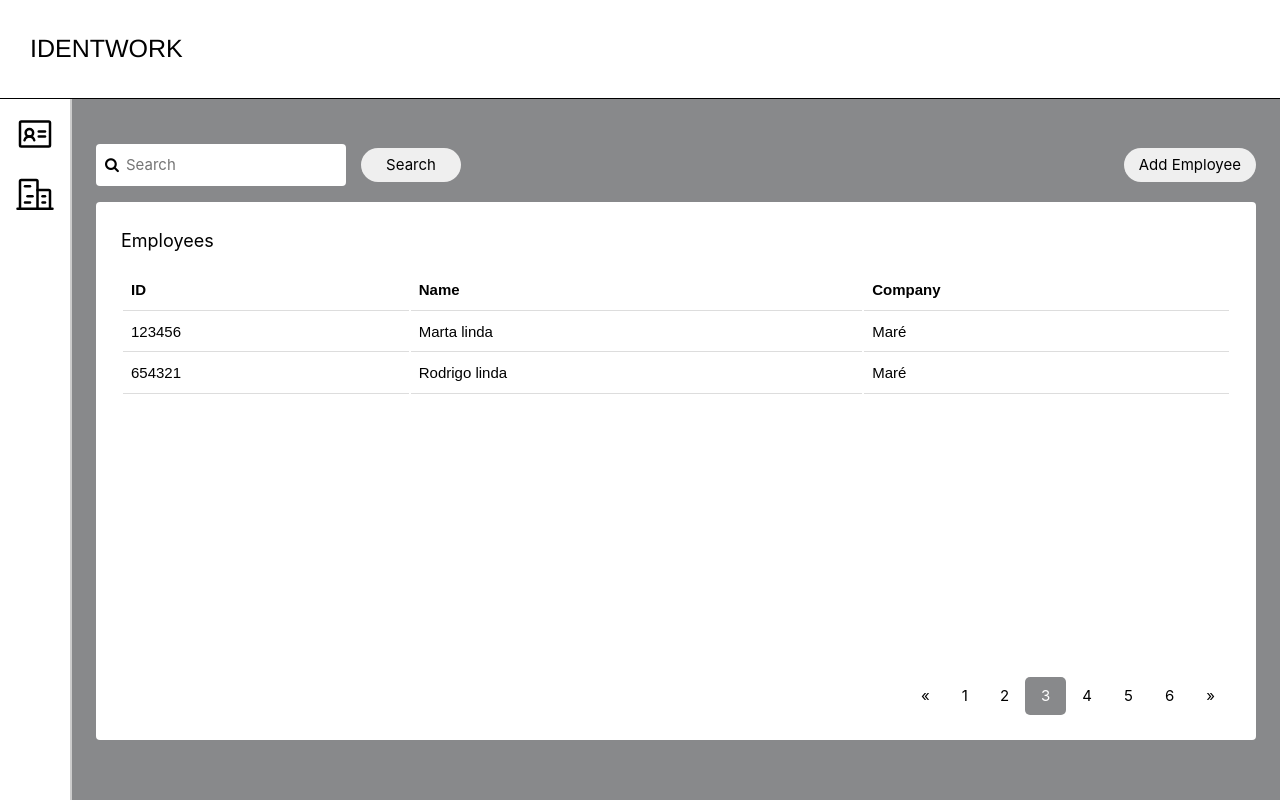
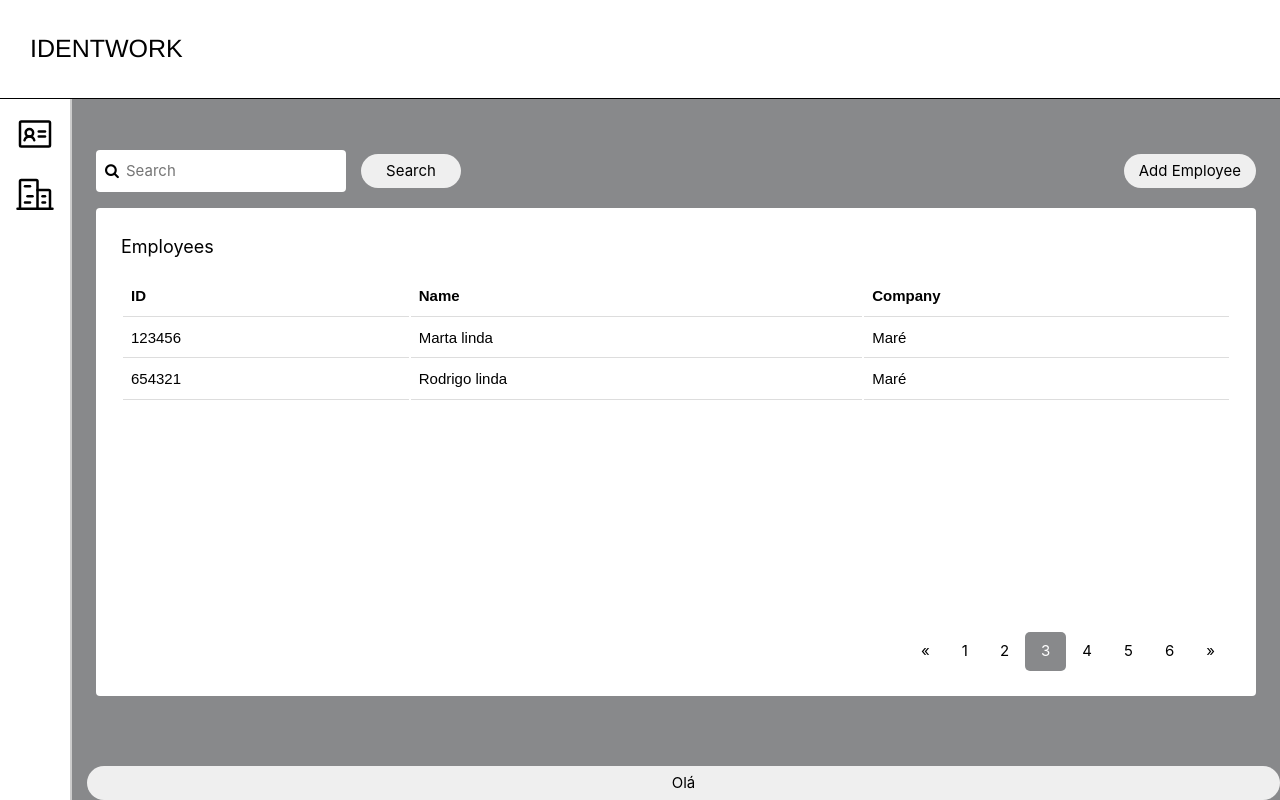
Before and after one commit to rodrigofmeneses/identwork-frontend, a React (Create React App) app: page /employees in a window 1280 px wide. Built offline with nearby package versions, Linux system fonts and the light colour scheme.

Commit message:
fix: :zap: Add my Button component

```diff
--- /dev/null
+++ b/src/components/Button/Button.module.scss
@@ -0,0 +1,11 @@
+.myButton {
+  margin-top: 10px;
+  padding: 6px 15px;
+  border: 0px;
+  border-radius: 50px;
+  margin-inline-start: 15px;
+}
+
+.myButton:hover {
+  background-color: #ddd;
+}
--- /dev/null
+++ b/src/components/Button/index.tsx
@@ -0,0 +1,19 @@
+import style from './Button.module.scss'
+
+interface ButtonProps {
+  type?: 'button' | 'submit' | 'reset' | undefined
+  onClick?: () => void
+  children?: React.ReactNode
+}
+
+export const Button = (props: ButtonProps) => {
+  return (
+    <button
+      onClick={props.onClick}
+      type={props.type}
+      className={style.myButton}
+    >
+      {props.children}
+    </button>
+  )
+}
--- a/src/pages/AddEmployee.tsx
+++ b/src/pages/AddEmployee.tsx
@@ -1,4 +1,5 @@
 import { useForm } from 'react-hook-form'
+import { Button } from '../components/Button'
 import style from './styles/AddEmployee.module.scss'
 import routerStyle from './styles/Router.module.scss'
 
@@ -27,7 +28,7 @@ export const AddEmployee = () => {
           <input {...register('name', { required: true })} />
         </div>
         {errors.exampleRequired && <span>This field is required</span>}
-        <button type="submit">Enviar</button>
+        <Button type="submit">Enviar</Button>
       </form>
     </div>
   )
--- a/src/pages/Employees.tsx
+++ b/src/pages/Employees.tsx
@@ -1,4 +1,5 @@
 import { useNavigate } from 'react-router-dom'
+import { Button } from '../components/Button'
 import { Table } from '../components/Table'
 import style from './styles/Employees.module.scss'
 import routerStyle from './styles/Router.module.scss'
@@ -13,18 +14,19 @@ export const Employees = () => {
           <div className={style.wrapper}>
             <i className="fa fa-search"></i>
             <input type="text" placeholder="Search" required />
-            <button>Search</button>
+            <Button>Search</Button>
           </div>
         </div>
         <div>
-          <button onClick={() => navigate('/add-employee')}>
+          <Button onClick={() => navigate('/add-employee')}>
             Add Employee
-          </button>
+          </Button>
         </div>
       </div>
       <div className={style.tableContainer}>
         <Table title="Employees"></Table>
       </div>
+      <Button>Olá</Button>
     </div>
   )
 }
--- a/src/pages/styles/AddEmployee.module.scss
+++ b/src/pages/styles/AddEmployee.module.scss
@@ -28,18 +28,7 @@
     }
   }
 
-  button {
-    min-width: 100px;
+  Button {
     max-width: 200px;
-    margin-top: 10px;
-    padding: 6px 15px;
-    min-width: 100px;
-    border: 0px;
-    border-radius: 50px;
-    margin-inline-start: 15px;
-  }
-
-  button:hover {
-    background-color: #ddd;
   }
 }
--- a/src/pages/styles/App.module.scss
+++ b/src/pages/styles/App.module.scss
@@ -1,7 +1,6 @@
 .mainPage {
   display: flex;
   flex-direction: column;
-  // background-color: black;
   height: 100vh;
   width: 100vw;
 
@@ -10,19 +9,15 @@
     flex-direction: row;
     height: 100%;
     width: 100%;
-    // background-color: green;
 
     .sidebar {
       display: flex;
-      // height: 100%;
-      // background-color: aqua;
     }
 
     .router {
       display: flex;
       flex-direction: row;
       width: 100%;
-      // height: 100%;
       background-color: aquamarine;
     }
   }
--- a/src/pages/styles/Employees.module.scss
+++ b/src/pages/styles/Employees.module.scss
@@ -26,16 +26,8 @@
     }
   }
 
-  button {
-    padding: 6px 15px;
+  Button {
     min-width: 100px;
-    border: 0px;
-    border-radius: 50px;
-    margin-inline-start: 15px;
-  }
-
-  button:hover {
-    background-color: #ddd;
   }
 }
 
```
